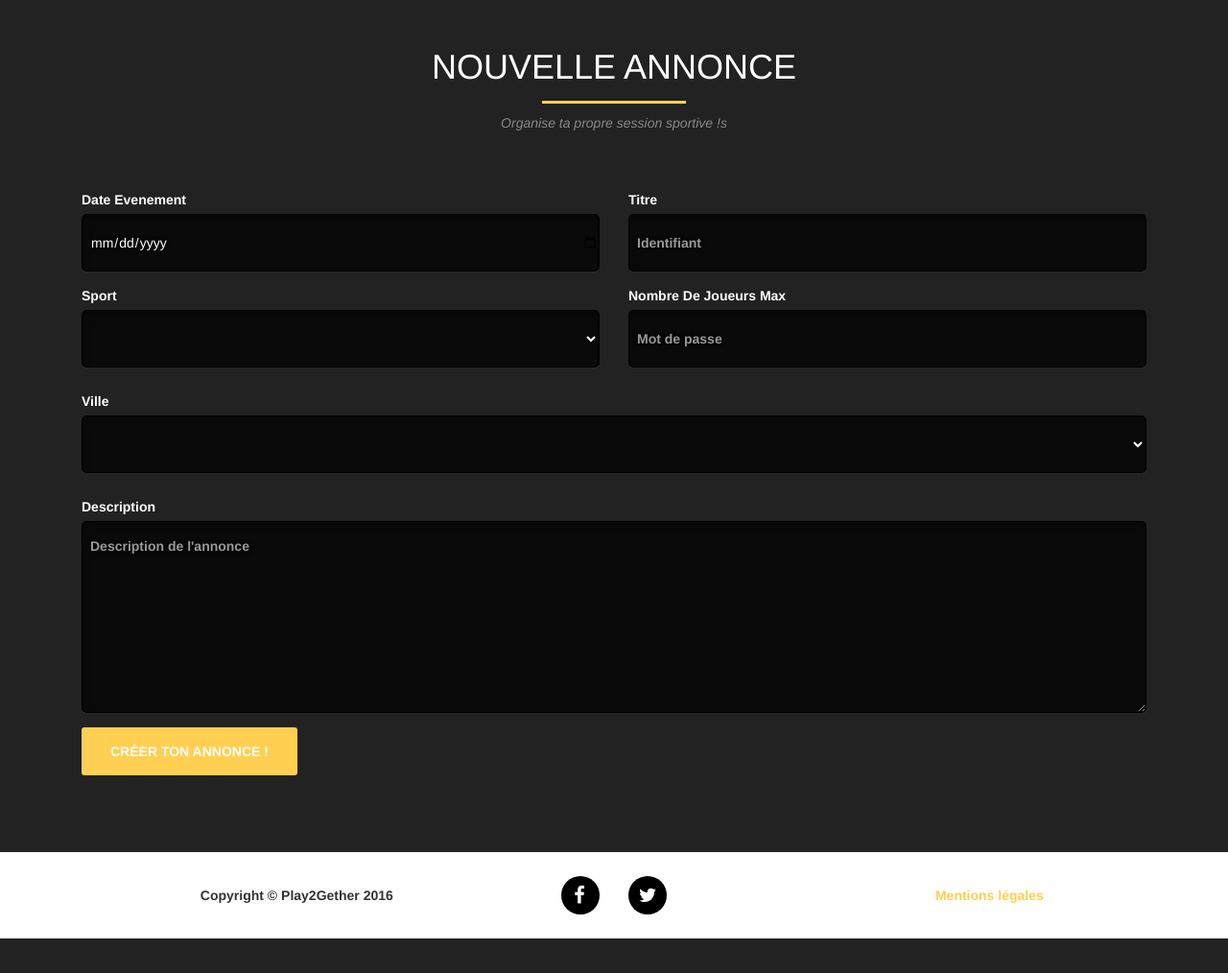
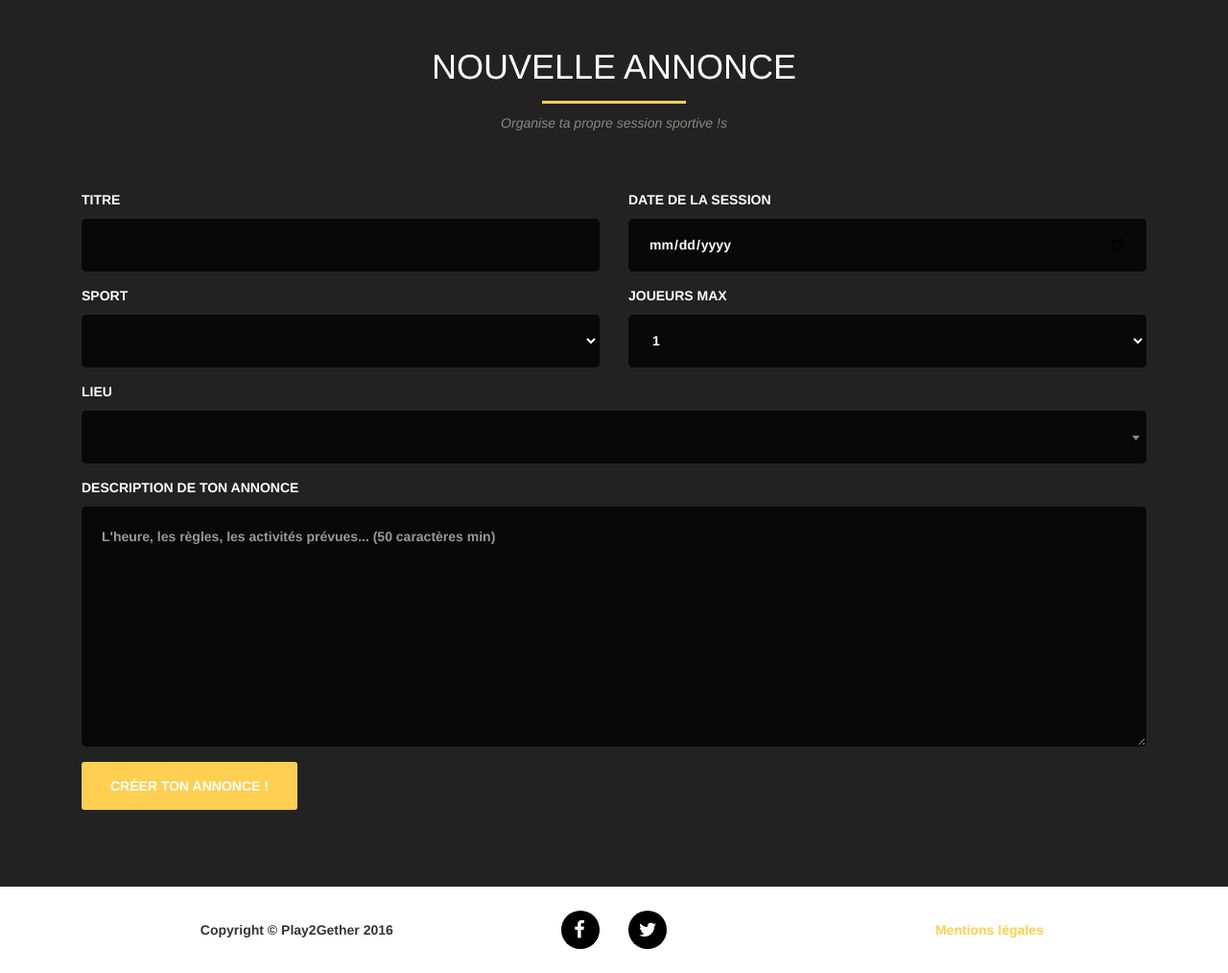
Before and after one commit to Christopher2K/php-play2gether, a PHP site: page /creationAnnonce.php in a window 1280 px wide. Shown: the part 70-1084 px from the top of the page at 96% size. Before the commit the page ends 1048 px from the top, so only its background shows below. Run offline with PHP 8.4, Linux system fonts and the light colour scheme; the visitor is signed in with stand-in values (Sample User, id 1); data that the repository does not hold is empty; style sheets or scripts are compiled from the project's sources; some libraries are stand-ins or nearby versions.

Commit message:
Ad Creation done

```diff
--- a/creationAnnonce.php
+++ b/creationAnnonce.php
@@ -31,53 +31,70 @@ if (!$session->userIsLogged()) {
     </div>
 
     <div class="CreateAd-content container">
-        <form method="post" id="createannonce" class="CreateAd-form">
+        <form method="post" id="createAdForm" class="CreateAd-form">
             <div class="col-md-6">
                 <div class="form-group">
-                    <label for="dateEvenement">Date Evenement</label>
-                    <input type="date" name="dateEvenement" class="form-control" id="prenom" required
-                           placeholder="Date de l'annonce">
+                    <label for="title">TITRE</label>
+                    <input type="text" name="title" class="form-control" required/>
                 </div>
                 <div class="form-group">
-                    <label for="sport">Sport</label>
-                    <select name="sport">
-                        <?php foreach ($sports as $sport): ?>
-                            <option value="<?= $sport->getIdSport(); ?>"><?= $sport->getName(); ?></option>
-                        <?php endforeach; ?>
-                    </select>
+                    <label for="sport">SPORT</label>
+                    <select name="sport" required></select>
                 </div>
             </div>
             <div class="col-md-6">
                 <div class="form-group">
-                    <label for="titre">Titre</label>
-                    <input type="text" name="titre" class="form-control" id="id" aria-describedby="id"
-                           placeholder="Identifiant">
+                    <label for="date">DATE DE LA SESSION</label>
+                    <input type="date" name="date" class="form-control"/>
                 </div>
                 <div class="form-group">
-                    <label for="nbJoueurs">Nombre De Joueurs Max</label>
-                    <input type="number" name="nbJoueurs" class="form-control" id="password" placeholder="Mot de passe">
-                </div>
-            </div>
-            <div class="col-md-12">
-                <div class="form-group">
-                    <label for="ville">Ville</label>
-                    <select name="ville">
-                        <?php foreach ($villes as $ville): ?>
-                            <option value=<?= $ville[ "ville_id" ] ?>><?= $ville[ "ville_nom" ] ?></option>
-                        <?php endforeach; ?>
+                    <label for="max_players">JOUEURS MAX</label>
+                    <select name="max_players" required>
+                        <option value="1">1</option>
+                        <option value="2">2</option>
+                        <option value="3">3</option>
+                        <option value="4">4</option>
+                        <option value="5">5</option>
+                        <option value="6">6</option>
+                        <option value="7">7</option>
+                        <option value="8">8</option>
+                        <option value="9">9</option>
+                        <option value="10">10</option>
+                        <option value="11">11</option>
+                        <option value="12">12</option>
+                        <option value="13">13</option>
+                        <option value="14">14</option>
+                        <option value="15">15</option>
+                        <option value="16">16</option>
+                        <option value="17">17</option>
+                        <option value="18">18</option>
+                        <option value="19">19</option>
+                        <option value="20">20</option>
                     </select>
                 </div>
             </div>
             <div class="col-md-12">
                 <div class="form-group">
-                    <div class="description-annonce">
-                        <label for="description">Description</label>
-                        <textarea name="description" class="form-control" id="prenom" required
-                                  data-validation-required-message="Veuillez renseigner votre prénom"
-                                  placeholder="Description de l'annonce"></textarea>
-                    </div>
+                    <label for="city">LIEU</label>
+                    <select name="city" required></select>
+                </div>
+            </div>
+            <div class="col-md-12">
+                <div class="form-group">
+                    <label for="content">DESCRIPTION DE TON ANNONCE</label>
+                    <textarea name="content" class="form-control textarea" required
+                              placeholder="L'heure, les règles, les activités prévues... (50 caractères min)"></textarea>
+                </div>
+            </div>
+
+            <div class="col-md-12">
+                <div class="alert alert-danger server_error hidden">
+                    <strong>Erreur !</strong> Quelque chose s'est mal passé. Contactez nous.
                 </div>
 
+                <div class="alert alert-danger date_error hidden">
+                    <strong>Erreur !</strong> La date de ta session sportive ne peut pas être antérieure à la date d'aujourd'hui !
+                </div>
             </div>
 
             <div class="col-md-12">
@@ -90,6 +107,7 @@ if (!$session->userIsLogged()) {
 <?php getFooter(); ?>
 
 <?php getScripts(); ?>
+<script src="statics/script/create-ad-service.js"></script>
 
 </body>
 </html>
--- a/inscription.php
+++ b/inscription.php
@@ -43,7 +43,7 @@ if ($session->userIsLogged()) {
                     </div>
 
                     <div class="Form-group">
-                        <label>SEXE</label>
+                        <label for="gender">SEXE</label>
                         <select name="gender" required>
                             <option value="H">Homme</option>
                             <option value="F">Femme</option>
--- /dev/null
+++ b/statics/script/polyfills.js
@@ -0,0 +1,4 @@
+// INPUT DATE
+$(function () {
+        $('[type="date"]').datepicker({dateFormat: "yy-mm-dd"});
+});
--- a/statics/script/registration-service.js
+++ b/statics/script/registration-service.js
@@ -14,7 +14,7 @@ $(function () {
                 last_name: $('input[name="last_name"]').val(),
                 first_name: $('input[name="first_name"]').val(),
                 gender: $('select[name="gender"]').val(),
-                birth_date: $('input[name="birth_date"]').val(),
+                birth_date: $('input[name="birth_date"]').datepicker().val(),
                 email: $('input[name="email_adress"]').val(),
                 password: $('input[name="password"]').val(),
                 city_fk: $('select[name="city"]').select2().val(),
@@ -24,9 +24,6 @@ $(function () {
             $('.Sport-select select').each(function (index, element) {
                 user.sports.push($(element).val());
             });
-
-            console.log(user);
-
 
             $.ajax({
                 url: '/services/RegistrationService.php',
--- a/statics/style/sass/_create_ad.scss
+++ b/statics/style/sass/_create_ad.scss
@@ -22,52 +22,81 @@
 
   .CreateAd-form {
 
+    .form-group {
+      margin-bottom: 15px;
+
+      label {
+        margin-bottom: 10px;
+        font-weight: bold;
+        color: #FFF;
+      }
+
+      input, select, textarea {
+        color: white;
+        font-weight: bold;
+        padding: 5px 20px;
+
+        height: 55px;
+        width: 100%;
+
+        box-shadow: inset 0 0 2px 0 rgba(0, 0, 0, 0.75);
+        border-radius: 5px;
+        border: 1px solid transparent;
+
+        background: rgba(0, 0, 0, 0.75);
+
+        transition: all 250ms ease-in;
+
+        &:focus {
+          outline: none;
+          border-color: $kounicova;
+          box-shadow: none;
+          background: rgba(0, 0, 0, 0.20);
+
+          transition: all 250ms ease-out;
+        }
+      }
+
+      textarea {
+        padding: 20px;
+        height: 250px;
+      }
+    }
+
     button {
       @include button-skin();
     }
 
   }
 
-  input, select, textarea {
-    width: 100%;
-    height: 60px;
-    padding: 15px 0px 15px 8px;
-    border-radius: 5px;
-    box-shadow: inset 4px 6px 10px -4px rgba(0, 0, 0, 0.3), 0 1px 1px -1px rgba(255, 255, 255, 0.3);
-    background: rgba(0, 0, 0, 0.7);
-    border: 1px solid rgba(0, 0, 0, 1);
-    margin-bottom: 10px;
-    color: white;
-    text-shadow: #000 0px 1px 5px;
-    color: #FFF;
-  }
 
 
-  .description-annonce textarea {
-    height: 200px;
-    width: 100%;
-    padding: 15px 0px 15px 8px;
-    border-radius: 5px;
-    box-shadow: inset 4px 6px 10px -4px rgba(0, 0, 0, 0.3), 0 1px 1px -1px rgba(255, 255, 255, 0.3);
-    background: rgba(0, 0, 0, 0.7);
-    border: 1px solid rgba(0, 0, 0, 1);
-    margin-bottom: 10px;
-    color: white;
-    text-shadow: #000 0px 1px 5px;
-  }
+  //.description-annonce textarea {
+  //  height: 200px;
+  //  width: 100%;
+  //  padding: 15px 0px 15px 8px;
+  //  border-radius: 5px;
+  //  box-shadow: inset 4px 6px 10px -4px rgba(0, 0, 0, 0.3), 0 1px 1px -1px rgba(255, 255, 255, 0.3);
+  //  background: rgba(0, 0, 0, 0.7);
+  //  border: 1px solid rgba(0, 0, 0, 1);
+  //  margin-bottom: 10px;
+  //  color: white;
+  //  text-shadow: #000 0px 1px 5px;
+  //}
 
-  form#createannonce input {
-    width: 100%;
-  }
-
-  form#createannonce label {
-    color: #FFF;
-  }
+  //form#createannonce input {
+  //  width: 100%;
+  //}
+  //
+  //form#createannonce label {
+  //  color: #FFF;
+  //}
+  //
+  //
+  //form#createannonce .sexe {
+  //  display: flex;
+  //  margin-top: 20px;
+  //}
 
 
-  form#createannonce .sexe {
-    display: flex;
-    margin-top: 20px;
-  }
-
 }
--- a/templates/layout.php
+++ b/templates/layout.php
@@ -20,6 +20,7 @@ function getHead($title)
     <link href="/statics/vendor/bootstrap/dist/css/bootstrap.min.css" rel="stylesheet" type="text/css">
     <link href="/statics/vendor/font-awesome/css/font-awesome.min.css" rel="stylesheet" type="text/css">
     <link href="/statics/vendor/select2/dist/css/select2.min.css" rel="stylesheet" type="text/css">
+    <link href="/statics/vendor/jquery-ui/themes/base/jquery-ui.min.css" rel="stylesheet" type="text/css">
 
     <!-- Custom Fonts -->
     <link href="https://fonts.googleapis.com/css?family=Catamaran" rel="stylesheet">
@@ -47,12 +48,14 @@ function getScripts()
     <!-- Scripts -->
     <script src="/statics/vendor/jquery/dist/jquery.min.js"></script>
     <script src="/statics/vendor/jquery-ui/jquery-ui.min.js"></script>
+
     <script src="/statics/vendor/bootstrap/dist/js/bootstrap.min.js"></script>
     <script src="/statics/vendor/jquery-scrollspy/jquery-scrollspy.min.js"></script>
     <script src="/statics/vendor/select2/dist/js/select2.full.min.js"></script>
 
     <script src="/statics/script/menu.js"></script>
-    <script src="/statics/script/search.js"></script>
+    <script src="/statics/script/polyfills.js"></script>
+
     <?php
 
 }
```
Also changed, not shown: dao/AdDAO.php (+17 -1 lines), dao/UserDAO.php (+9 -1 lines), entity/Ad.php (+19 -0 lines), services/CreateAdService.php (added, +50 -0 lines), statics/script/create-ad-service.js (added, +92 -0 lines).
